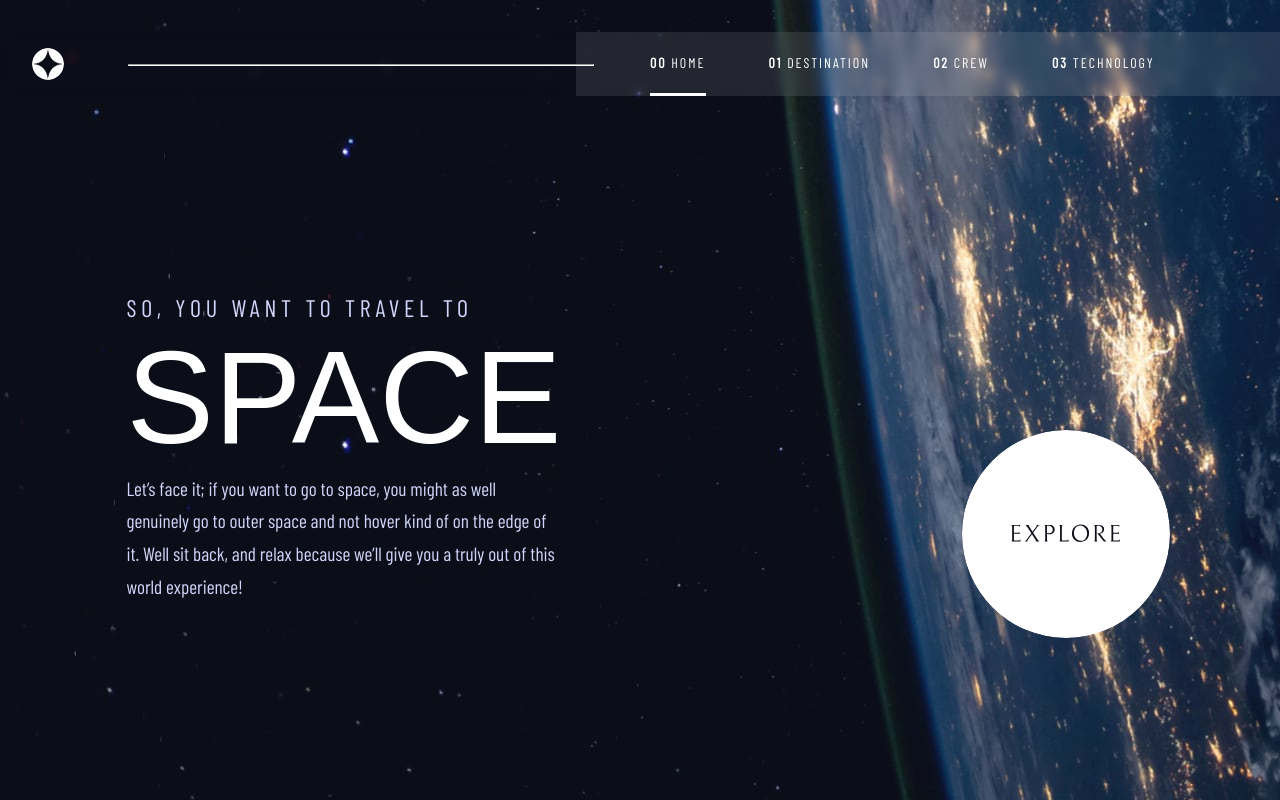
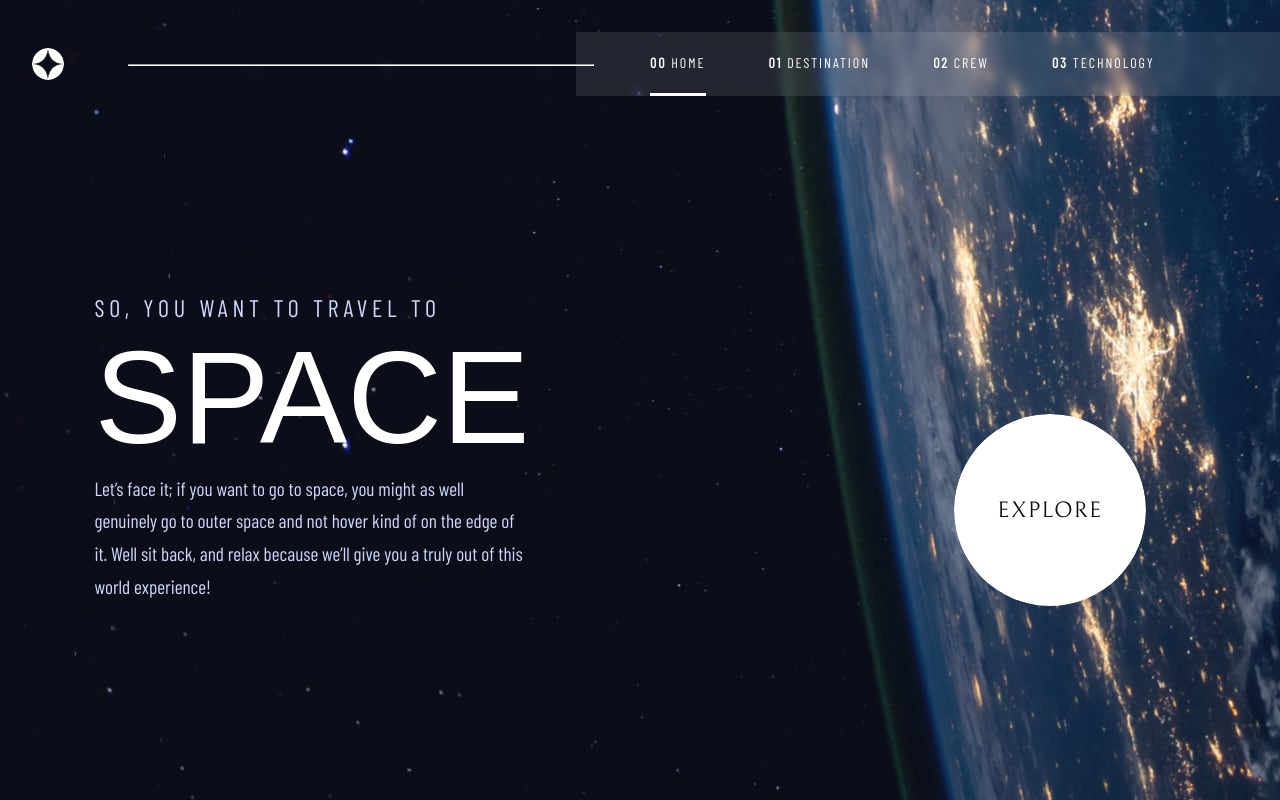
Before and after one commit to TheKillerRex27/space-tourism-website, a React (Vite) app: page / in a window 1280 px wide. Built offline with nearby package versions, Linux system fonts and the light colour scheme; a web font is replaced by a local one.

Commit message:
Changed file structure and finished home page

```diff
--- a/src/App.jsx
+++ b/src/App.jsx
@@ -34,7 +34,7 @@ function App() {
       <Navbar activeLink={activeLink} setActiveLink={ setActiveLink } />
 
       {/* Conditionally render content based on the active link */}
-      {activeLink == 'Home' && <Home />}
+      {activeLink == 'Home' && <Home setActiveLink={ setActiveLink } />}
       {activeLink == 'Destination' && <Destination />}
       {activeLink == 'Crew' && <Crew />}
       {activeLink == 'Technology' && <Technology />}
--- a/src/components/Crew.jsx
+++ b/src/components/Crew.jsx
@@ -1,5 +1,5 @@
 import React from "react";
-import './Crew.css'
+import '../stylesheets/Crew.css'
 
 function Crew() {
 
--- a/src/components/Destination.jsx
+++ b/src/components/Destination.jsx
@@ -1,5 +1,5 @@
 import React from "react";
-import './Destination.css'
+import '../stylesheets/Destination.css'
 
 function Destination() {
 
--- a/src/components/Home.jsx
+++ b/src/components/Home.jsx
@@ -1,8 +1,8 @@
 import React from "react";
 import explore from '../assets/explore.svg'
-import './Home.css'
+import '../stylesheets/Home.css'
 
-function Home() {
+function Home({ setActiveLink }) {
 
     return (
         <section className='home-page'>
@@ -18,7 +18,7 @@ function Home() {
                 </p>
             </div>
             <div className='img-section'>
-                <img className='home-img' src={explore} />
+                <img className='home-img' src={explore} onClick={() => setActiveLink('Destination')} />
             </div>
         </section>
     )
--- a/src/components/Navbar.jsx
+++ b/src/components/Navbar.jsx
@@ -1,6 +1,6 @@
 import React, {useState} from 'react'
 import icon from '../assets/icon.svg'
-import './Navbar.css'
+import '../stylesheets/Navbar.css'
 
 function Navbar({ activeLink, setActiveLink }) {
 
--- a/src/components/Technology.jsx
+++ b/src/components/Technology.jsx
@@ -1,5 +1,5 @@
 import React from "react";
-import './Technology.css'
+import '../stylesheets/Technology.css'
 
 function Technology() {
 
--- a/src/components/Home.css
+++ b/src/stylesheets/Home.css
@@ -35,12 +35,21 @@
 }
 
 .img-section {
-    padding: 11em 8em 0 10em;
+    margin: 8em 8em 0 8em;
 }
 
 .home-img {
     position: relative;
-    border-radius: 100%;
-    height: 13em;
-    width: 13em;
+    border: 0 solid #24262F;
+    border-radius: 50%;
+    height: 12em;
+    width: 12em;
+    margin: 3.5em;
+    cursor: pointer;
+    transition: margin 0.3s ease-in, border-width 0.3s ease-in;
 }
+
+.home-img:hover {
+    margin: 0;
+    border: 3.5em solid #24262F;
+}
```
Also changed, not shown: src/stylesheets/Crew.css (added), src/stylesheets/Destination.css (added), src/stylesheets/Navbar.css (renamed from src/components/Navbar.css), src/stylesheets/Technology.css (added).
